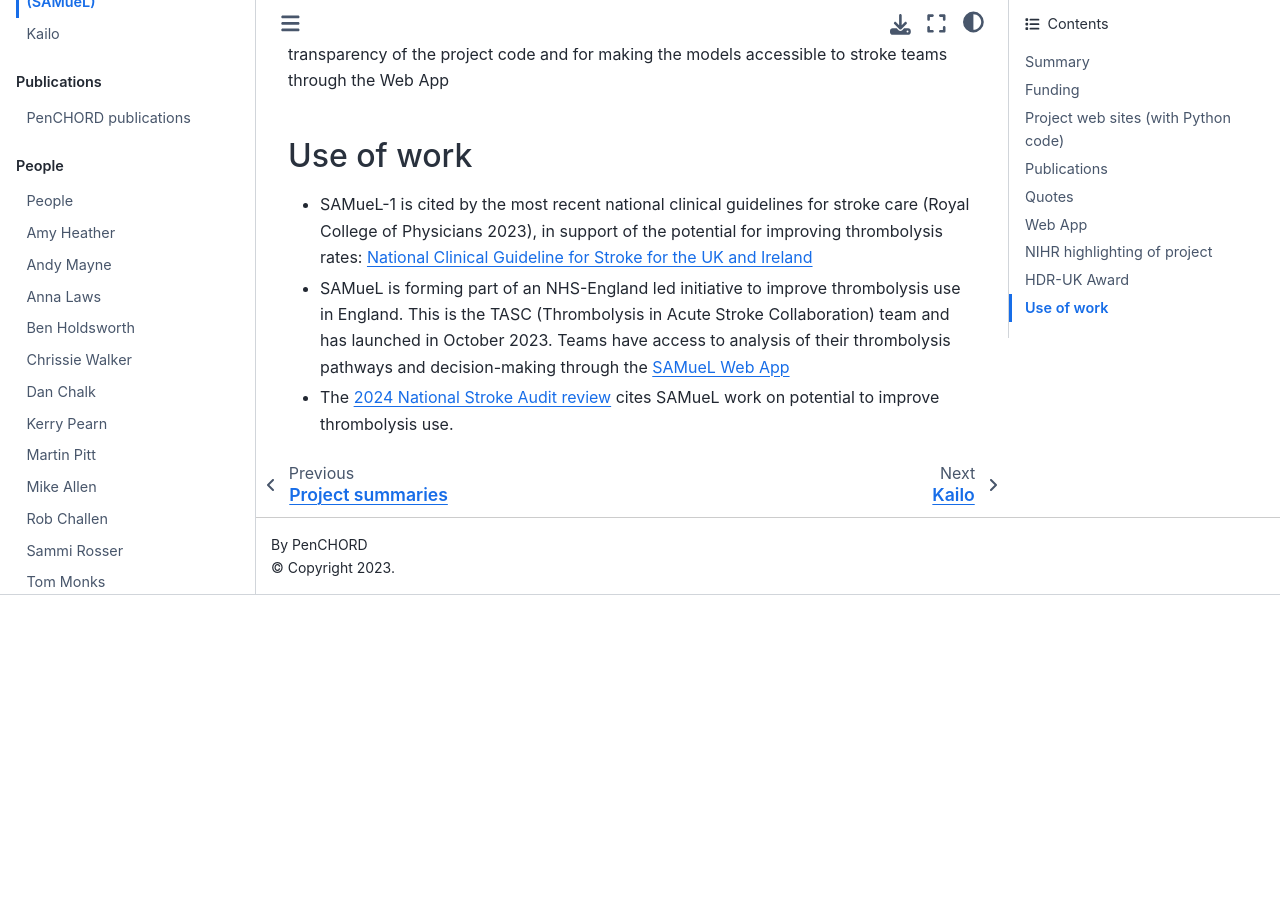
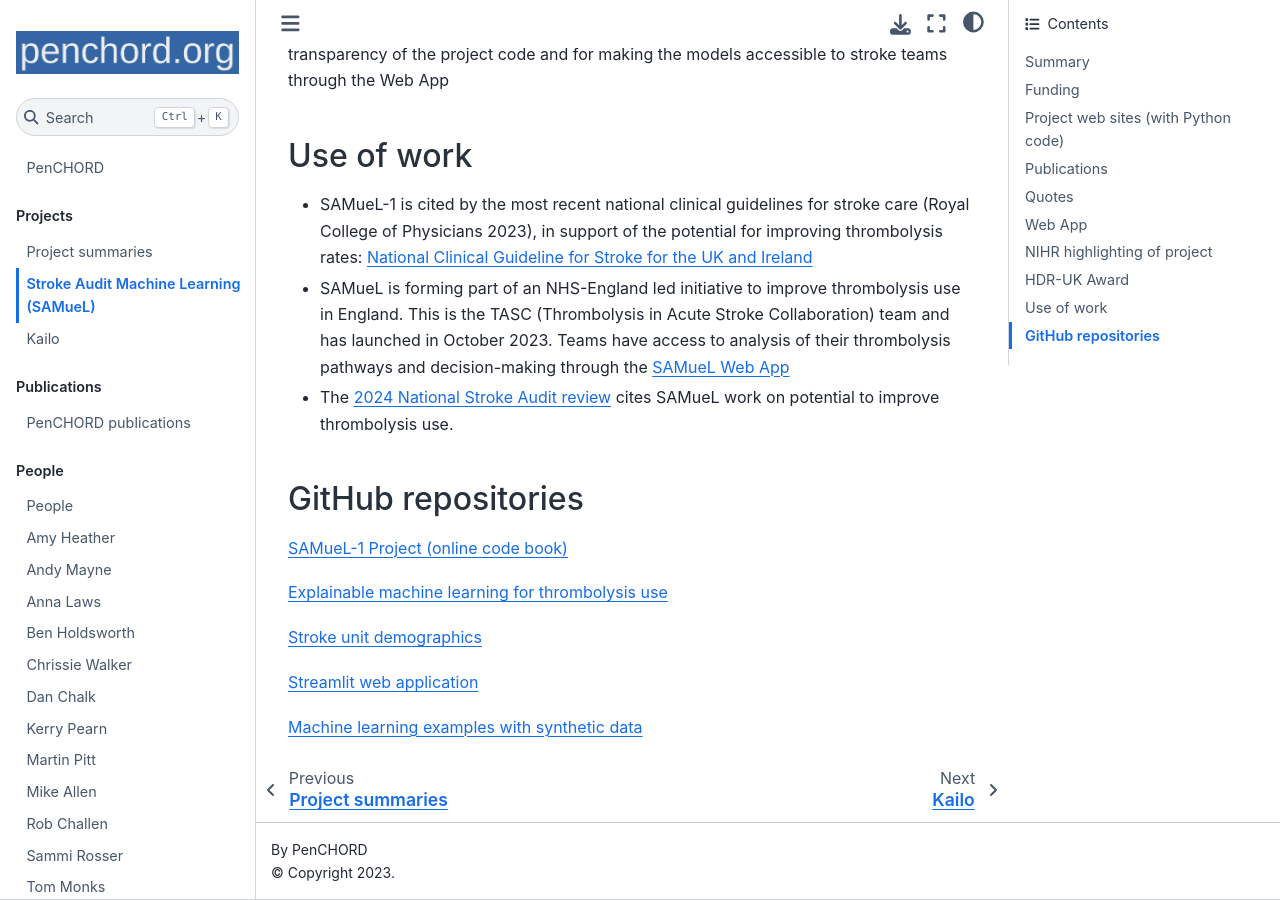
Before and after one commit to penchord/web, a Jupyter Book: the page built from project_pages/samuel_1.md, in a window 1280 px wide and 900 px high, scrolled down 4595 px. Built offline with Jupyter Book 1.0.4 settings and Sphinx 7.4.7 and the Sphinx Book theme 1.1.4, drawn with Linux system fonts in a browser that asks for light colours; before the commit the page ends 5190 px from its top, so only the background shows below that.

```diff
--- a/project_pages/samuel_1.md
+++ b/project_pages/samuel_1.md
@@ -91,3 +91,15 @@
 * SAMueL is forming part of an NHS-England led initiative to improve thrombolysis use in England. This is the TASC (Thrombolysis in Acute Stroke Collaboration) team and has launched in October 2023. Teams have access to analysis of their thrombolysis pathways and decision-making through the [SAMueL Web App](https://stroke-predictions.streamlit.app/)
 
 * The [2024 National Stroke Audit review](https://www.strokeaudit.org/Documents/National/Clinical/Apr2022Mar2023/Apr2022Mar2023-AnnualReport.aspx) cites SAMueL work on potential to improve thrombolysis use.
+
+## GitHub repositories
+
+[SAMueL-1 Project (online code book)](https://samuel-book.github.io/samuel-1/introduction/intro.html)
+
+[Explainable machine learning for thrombolysis use](https://github.com/samuel-book/samuel_shap_paper_1)
+
+[Stroke unit demographics](https://github.com/samuel-book/stroke_unit_demographics)
+
+[Streamlit web application](https://github.com/samuel-book/streamlit_combo_stroke)
+
+[Machine learning examples with synthetic data](https://github.com/samuel-book/samuel_examples)
```
